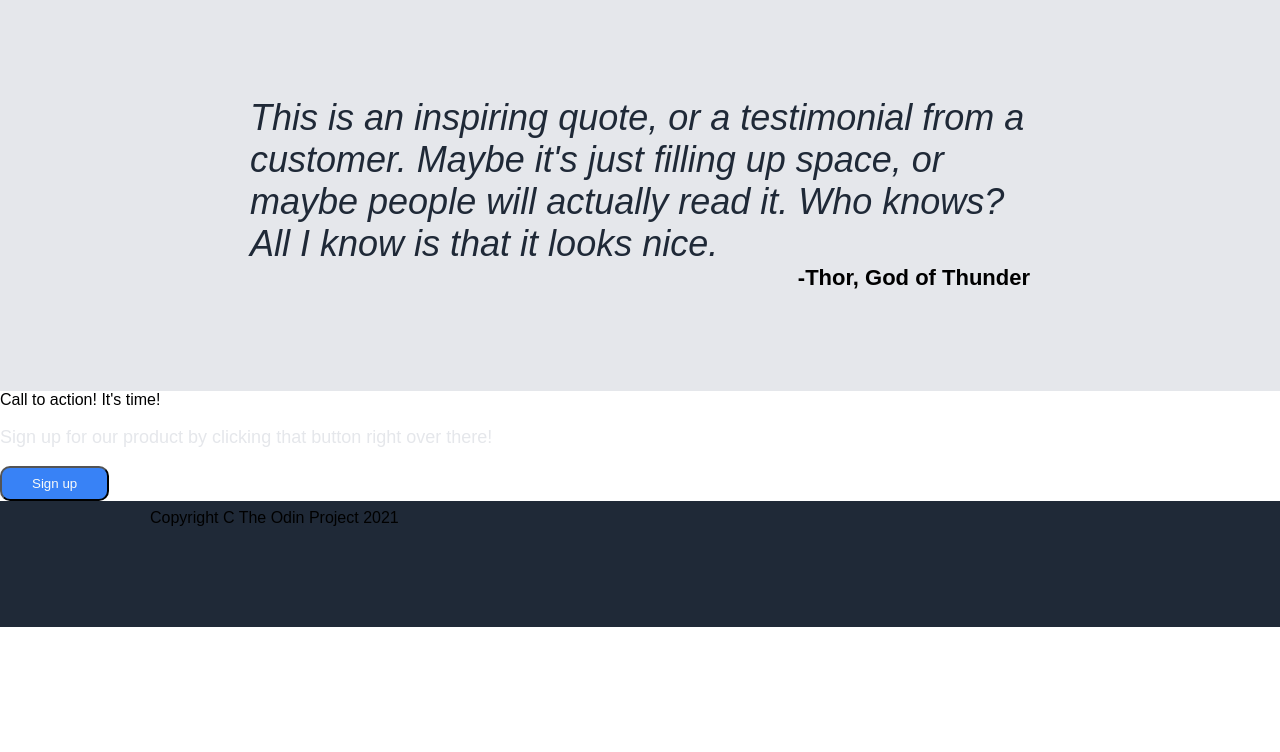
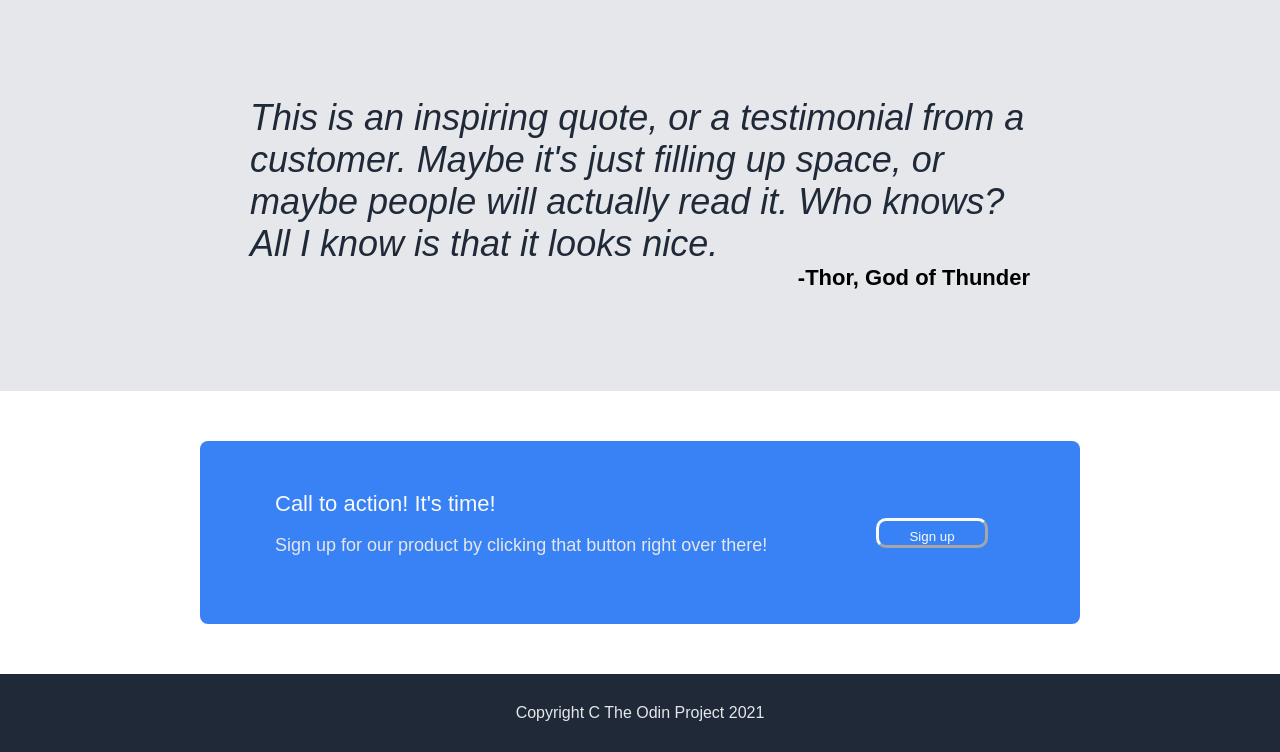
Before and after one commit to treeger15/landing-page, a plain HTML site: page index.html in a window 1280 px wide. Shown: the part 981-1733 px from the top of the page. Before the commit the page ends 1608 px from the top, so only its background shows below. Drawn offline with Linux system fonts and the light colour scheme.

Commit message:
Style cta and footer section

```diff
--- a/index.html
+++ b/index.html
@@ -67,9 +67,15 @@
             </div>
 
             <div class="callToAction">
+                <div class="promptside">
                     Call to action! It's time!
                     <p>Sign up for our product by clicking that button right over there!</p>
+                </div>
+                <div class="buttonside">
                     <button>Sign up</button>
+
+                </div>
+
             </div>
             <div class="footer">
                     Copyright C The Odin Project 2021
--- a/style.css
+++ b/style.css
@@ -17,10 +17,10 @@ body{
 }
 
 
-.header, .main, .footer {
+.header, .main{
     display: flex;
+    padding: 8px 150px 100px;
     background-color: #1F2937;
-    padding: 8px 150px 100px;
 }
 
 
@@ -117,3 +117,45 @@ h3{
     font-weight: bold;
     text-align: right;
 }
+
+.callToAction{
+    display: flex;
+    background-color: #3882F6;
+    color: #F9FAF8;
+    font-size: 22px;
+    font-weight: 400;
+    margin: 50px 200px;
+    border-radius: 8px;
+    padding: 50px 75px;
+}
+.promptside{
+    flex-basis: 80%;
+}
+
+.buttonside{
+    display: flex;
+    flex:1;
+    flex-basis: 20%;
+    justify-content: center;
+    align-items: center;
+}
+.callToAction button{
+    display:flex;
+    border-color: #F9FAF8;
+    border-width: 3px;
+    height: 30px;
+    width: auto;
+    justify-content: center;
+
+}
+
+.footer{
+    background-color: #1F2937;
+    color:#E5e7eb;
+    font-size: 16px;
+    display: flex;
+    justify-content: center;
+    align-items: center;
+    padding:30px;
+
+}
```
